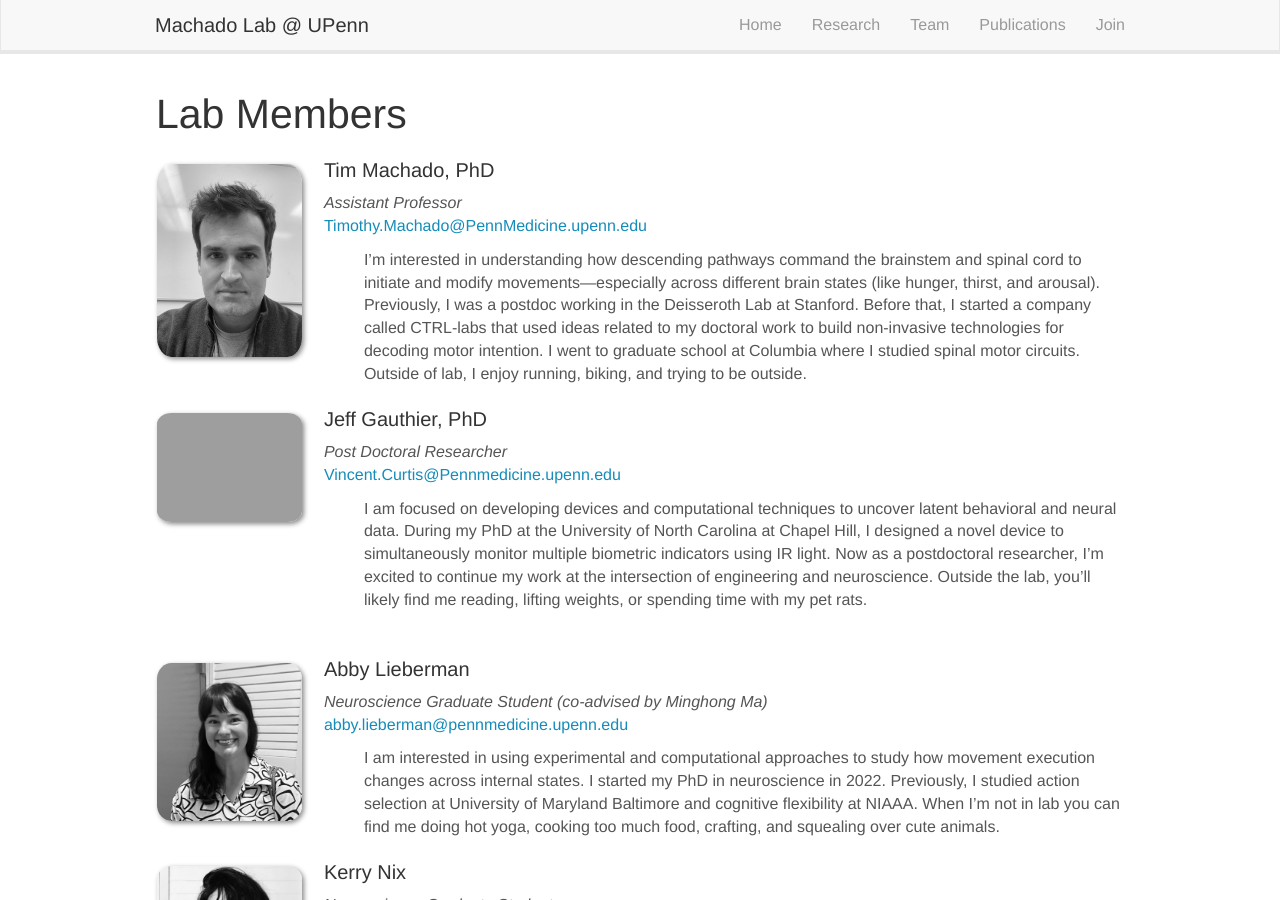
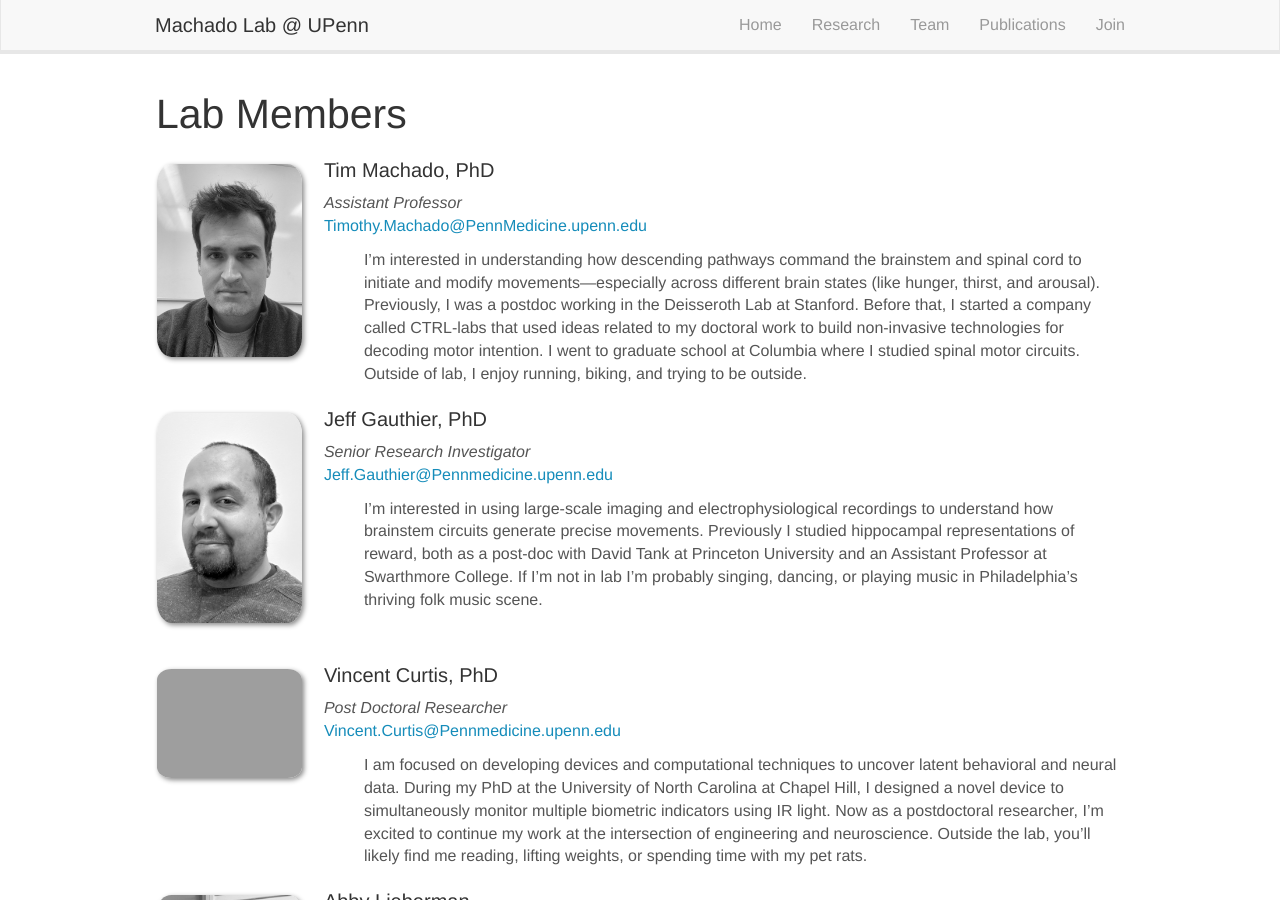
Before and after one commit to machado-lab-code/machado-lab-code, a Jekyll site: the page built from _pages/team.md, in a window 1280 px wide and 900 px high. Built offline with Jekyll 4.4.1, drawn with Linux system fonts in a browser that asks for light colours; nearby versions of some CDN libraries.

Commit message:
Update team_members.yml

```diff
--- a/_data/team_members.yml
+++ b/_data/team_members.yml
@@ -14,8 +14,8 @@
   number_educ: 0
   education1:
 
-  - name: Vincent Curtis, PhD
-  photo: vincent.jpg
+- name: Vincent Curtis, PhD
+  photo: bio.jpg
   info: Post Doctoral Researcher
   email: Vincent.Curtis@Pennmedicine.upenn.edu
   bio: I am focused on developing devices and computational techniques to uncover latent behavioral and neural data. During my PhD at the University of North Carolina at Chapel Hill, I designed a novel device to simultaneously monitor multiple biometric indicators using IR light. Now as a postdoctoral researcher, I’m excited to continue my work at the intersection of engineering and neuroscience. Outside the lab, you’ll likely find me reading, lifting weights, or spending time with my pet rats.
```
